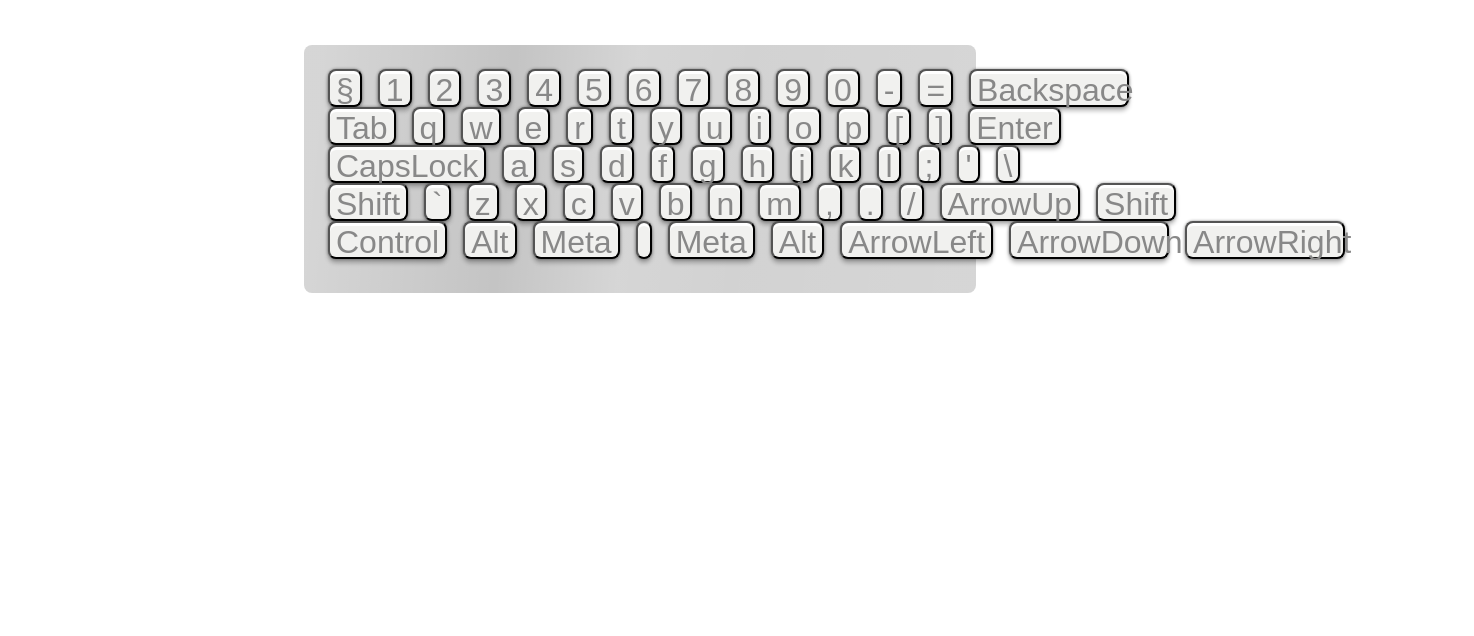
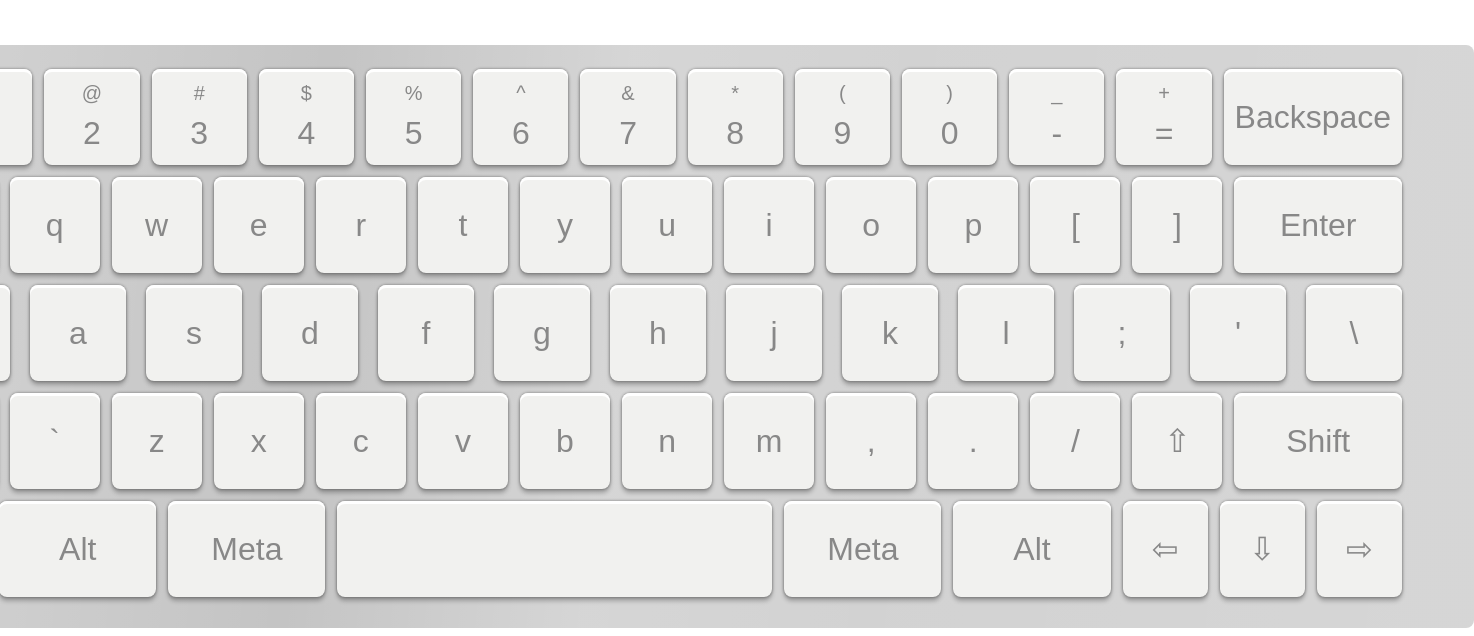
Before and after one commit to MashaBogdanova/virtual-keyboard, a website: page src/index.html in a window 1280 px wide. Shown: the part 187-823 px from the top of the page, 1474 px wide, since content can reach past the window. Before the commit the page ends 800 px from the top, so only its background shows below. Drawn offline with Linux system fonts and the light colour scheme.

Commit message:
feat: add buttons styles

```diff
--- a/src/index.js
+++ b/src/index.js
@@ -1,5 +1,5 @@
 const keyboardEngKeys = [
-    ['§', '1', '2', '3', '4', '5', '6', '7', '8', '9', '0', '-', '=', 'Backspace'],
+    ['§£', '1!', '2@', '3#', '4$', '5%', '6^', '7&', '8*', '9(', '0)', '-_', '=+', 'Backspace'],
     ['Tab', 'q', 'w', 'e', 'r', 't', 'y', 'u', 'i', 'o', 'p', '[', ']', 'Enter'],
     ['CapsLock', 'a', 's', 'd', 'f', 'g', 'h', 'j', 'k', 'l', ';', "'", '\\'],
     ['Shift', '`', 'z', 'x', 'c', 'v', 'b', 'n', 'm', ',', '.', '/', 'ArrowUp', 'Shift'],
@@ -16,7 +16,7 @@ window.onload = function () {
     keydownHandler();
 }
 
-function createComponent () {
+function createComponent() {
     const body = document.getElementsByTagName("body")[0];
     body.classList.add("body");
 
@@ -37,7 +37,37 @@ function createComponent () {
             let keyboardBtn = document.createElement("button");
             keyboardBtn.classList.add("keyboard__button");
             keyboardBtn.setAttribute("id", btn);
-            keyboardBtn.innerHTML = btn;
+
+            if (btn === " ") {
+                keyboardBtn.classList.add("keyboard__button_l");
+            } else if (btn === "ArrowUp") {
+                keyboardBtn.innerHTML = '⇧';
+            } else if (btn === "ArrowRight") {
+                keyboardBtn.innerHTML = '⇨';
+            } else if (btn === "ArrowDown") {
+                keyboardBtn.innerHTML = '⇩';
+            } else if (btn === "ArrowLeft") {
+                keyboardBtn.innerHTML = '⇦';
+            } else if (btn.length === 1) {
+                keyboardBtn.innerHTML = btn;
+            } else if (btn.length === 2) {
+                // Button primary symbol
+                let btnSymbols = btn.split("");
+                let btnPrimarySymbol = document.createElement("span");
+                btnPrimarySymbol.innerHTML = btnSymbols[0];
+
+                // Button secondary symbol
+                let btnSecondarySymbol = document.createElement("span");
+                btnSecondarySymbol.classList.add("keyboard__secondary-symbol");
+                btnSecondarySymbol.innerHTML = btnSymbols[1];
+
+                keyboardBtn.append(btnSecondarySymbol);
+                keyboardBtn.append(btnPrimarySymbol);
+            } else {
+                keyboardBtn.innerHTML = btn;
+                keyboardBtn.classList.add("keyboard__button_m");
+            }
+
             keyboardRow.append(keyboardBtn);
         })
 
@@ -54,7 +84,7 @@ function symbolClickHandler() {
     })
 }
 
-function keydownHandler () {
+function keydownHandler() {
     let row = [];
     document.onkeydown = function (e) {
         row.push(e.key)
--- a/src/sass/components/_main.scss
+++ b/src/sass/components/_main.scss
@@ -29,9 +29,13 @@
 
 // Keyboard
 .keyboard {
-  width: 50vw;
-  height: 25vh;
-  padding: 1em 1em 2em;
+  display: flex;
+  flex-direction: column;
+  gap: 12px;
+
+  width: 1620px;
+  height: 535px;
+  padding: 24px;
 
   background: $color-keyboard-background;
   color: $color-text;
@@ -41,14 +45,21 @@
 .keyboard__row {
   display: flex;
   justify-content: space-between;
-  width: 100%;
-  height: 19%;
+  gap: 12px;
+  width: 1572px;
+  height: 96px;
 }
 
 .keyboard__button {
-  width: 160px;
-  height: 100%;
-  margin: 0.25em;
+  display: flex;
+  flex-direction: column;
+  align-items: center;
+  justify-content: center;
+
+  gap: 10px;
+  width: 96px;
+  height: 96px;
+  padding: 10px;
 
   font-size: 32px;
   color: $color-text;
@@ -56,26 +67,23 @@
   text-align: center;
   background-color: $color-btn-background;
   box-shadow: $color-btn-shadow;
+  border: none;
   border-radius: 8px;
 }
 
-.keyboard__button_s {
-
-}
-
 .keyboard__button_m {
-
+  width: 180px;
 }
 
 .keyboard__button_l {
-
-}
-
-.keyboard__button_xl {
-
+  width: 504px;
 }
 
 .keyboard__button_pressed {
   background-color: greenyellow;
   box-shadow: none;
 }
+
+.keyboard__secondary-symbol {
+  font-size: 20px;
+}
```
Also changed, not shown: src/sass/style.css, 1 other file.
